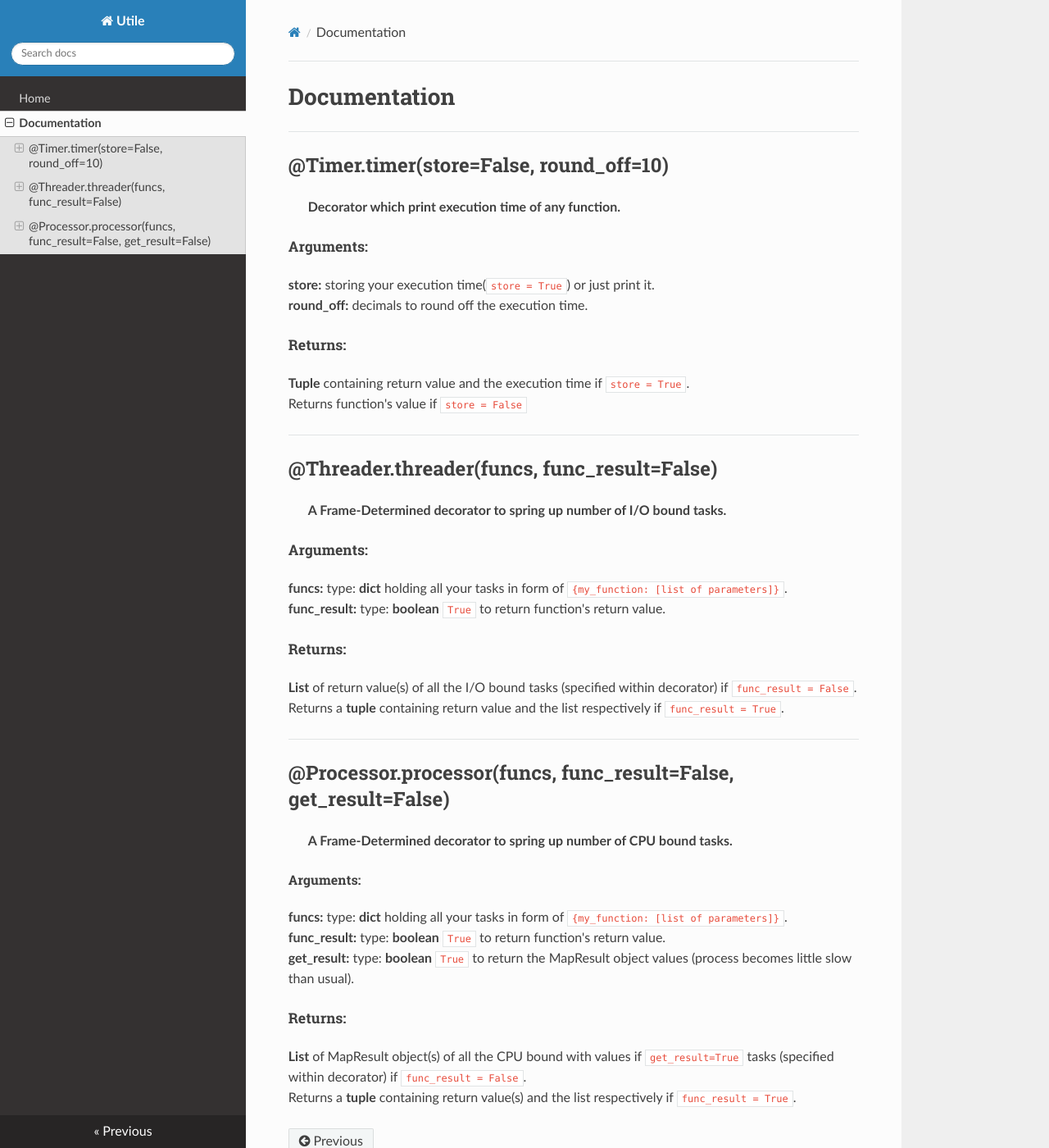
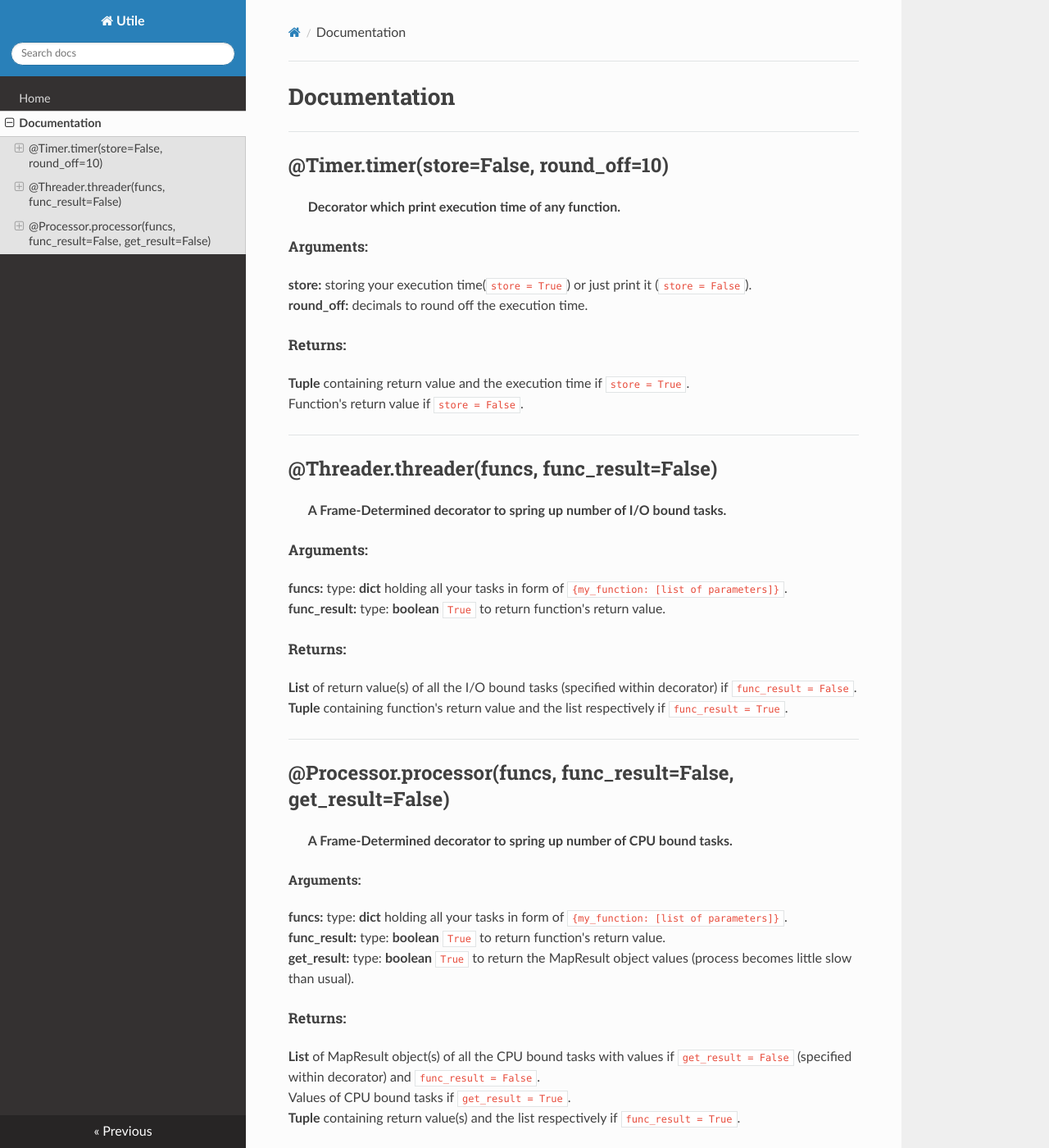
Before and after one commit to j0fiN/utile, an MkDocs documentation site: the page built from docs/documentation.md, in a window 1280 px wide and 1400 px high. Shown: the whole window at 82% size. Built offline with MkDocs 1.6.1, drawn with Linux system fonts in a browser that asks for light colours; nearby versions of some CDN libraries.

Commit message:
DOC: docs updated.

```diff
--- a/docs/documentation.md
+++ b/docs/documentation.md
@@ -4,12 +4,12 @@
 > **Decorator which print execution time of any function.**
 
 ##### Arguments:
-**store:**  storing your execution time(`store = True`) or just print it.
+**store:**  storing your execution time(`store = True`) or just print it (`store = False`).
 **round_off:** decimals to round off the execution time.
 
 ##### Returns:
 **Tuple** containing return value and the execution time if `store = True`.
-Returns function's value if `store = False`
+Function's return value if `store = False`.
 ---
 ## @Threader.threader(funcs, func_result=False)
 > **A Frame-Determined decorator to spring up number of I/O bound tasks.**
@@ -19,8 +19,8 @@ Returns function's value if `store = False`
 **func_result:** type: **boolean** `True` to return function's return value.
 
 ##### Returns:
- **List** of return value(s) of all the I/O bound tasks (specified within decorator) if `func_result = False`.
-Returns a **tuple** containing return value and the list respectively if `func_result = True`.
+**List** of return value(s) of all the I/O bound tasks (specified within decorator) if `func_result = False`.
+**Tuple** containing function's return value and the list respectively if `func_result = True`.
 ---
 ## @Processor.processor(funcs, func_result=False, get_result=False)
 > **A Frame-Determined decorator to spring up number of CPU bound tasks.**
@@ -31,6 +31,7 @@ Returns a **tuple** containing return value and the list respectively if `func_r
 **get_result:** type: **boolean** `True` to return the MapResult object values (process becomes little slow than usual).
 
 ##### Returns:
-**List** of MapResult object(s) of all the CPU bound with values if `get_result=True` tasks (specified within decorator)
-if `func_result = False`.
-Returns a **tuple** containing return value(s) and the list respectively if `func_result = True`.
+**List** of MapResult object(s) of all the CPU bound tasks with values if `get_result = False` (specified within decorator)
+and `func_result = False`.
+Values of CPU bound tasks if `get_result = True`.
+**Tuple** containing return value(s) and the list respectively if `func_result = True`.
```
Also changed, not shown: 1 other file.
